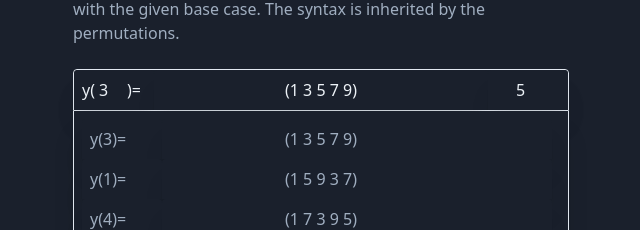
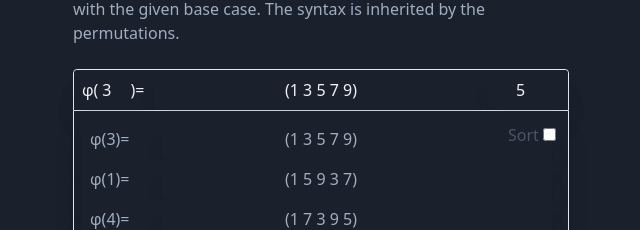
Before and after one commit to oeb25/dm.bvng.dk, a React (Vite) app: page / in a window 1280 px wide. Shown: the part 722-952 px from the top of the page, without its empty margins (319-959 px from the left). Built offline with nearby package versions, Linux system fonts and the light colour scheme.

Commit message:
Add sorting to homomorphism

```diff
--- a/src/components/App.tsx
+++ b/src/components/App.tsx
@@ -110,11 +110,21 @@ const DihedralSection = () => {
 const HomomorphismSection = () => {
   const [sidesText, setSidesText] = React.useState("5");
   const [xText, setXText] = React.useState("3");
+  const [doSort, setDoSort] = React.useState(false);
   const [src, setSrc] = React.useState("(1 3 5 7 9)");
   const sides = parseInt(sidesText) || 1;
   const x = parseInt(xText) || 1;
 
   const s = parsePermutation(src);
+
+  const computed = range(0, sides - 1).reduce<[number, Permutation][]>(
+    (acc, p) => [
+      ...acc,
+      [(acc[p][0] + x) % sides, acc[p][1].concat(s) as Permutation]
+    ],
+    [[x, s]]
+  );
+  const result = doSort ? computed.sort((a, b) => a[0] - b[0]) : computed;
 
   return (
     <Section
@@ -135,7 +145,7 @@ const HomomorphismSection = () => {
     >
       <div className="text-center text-gray-200 border flex shadow-xl rounded-t mx-2">
         <div className="text-center bg-gray-900 p-2 shadow-xl rounded-t w-20 flex">
-          y(
+          φ(
           <input
             className="text-center bg-gray-900 w-8"
             type="number"
@@ -157,15 +167,24 @@ const HomomorphismSection = () => {
           onChange={e => setSidesText(e.target.value)}
         />
       </div>
-      <div className="text-center bg-gray-900 text-gray-500 border border-t-0 p-2 shadow-xl select-all rounded-b mx-2 flex flex-col">
-        {range(0, sides - 1)
-          .reduce((acc, p) => [...acc, acc[p].concat(s)], [s])
-          .map((p, n) => (
+      <div className="text-center bg-gray-900 text-gray-500 border border-t-0 p-2 shadow-xl rounded-b mx-2 flex flex-col relative">
+        <div className="absolute right-0 top-0 p-3 text-gray-700 select-none">
+          <label className="cursor-pointer">
+            Sort{" "}
+            <input
+              className="cursor-pointer"
+              type="checkbox"
+              checked={doSort}
+              onChange={e => setDoSort(e.target.checked)}
+            />
+          </label>
+        </div>
+        {result.map(([n, p]) => (
           <div className="flex" key={n}>
             <div className="text-center bg-gray-900 p-2 shadow-xl rounded-t w-20 flex">
-                y({(x * (n + 1)) % sides})=
+              φ({n})=
             </div>
-              <div className="text-center bg-gray-900 p-2 flex-1 shadow-xl rounded-t pr-20 mr-2">
+            <div className="text-center bg-gray-900 p-2 flex-1 shadow-xl rounded-t pr-20 mr-2 select-all">
               {p2s(reducePermutation(p))}
             </div>
           </div>
```
Lines whose indentation alone changed are shown as unchanged.
